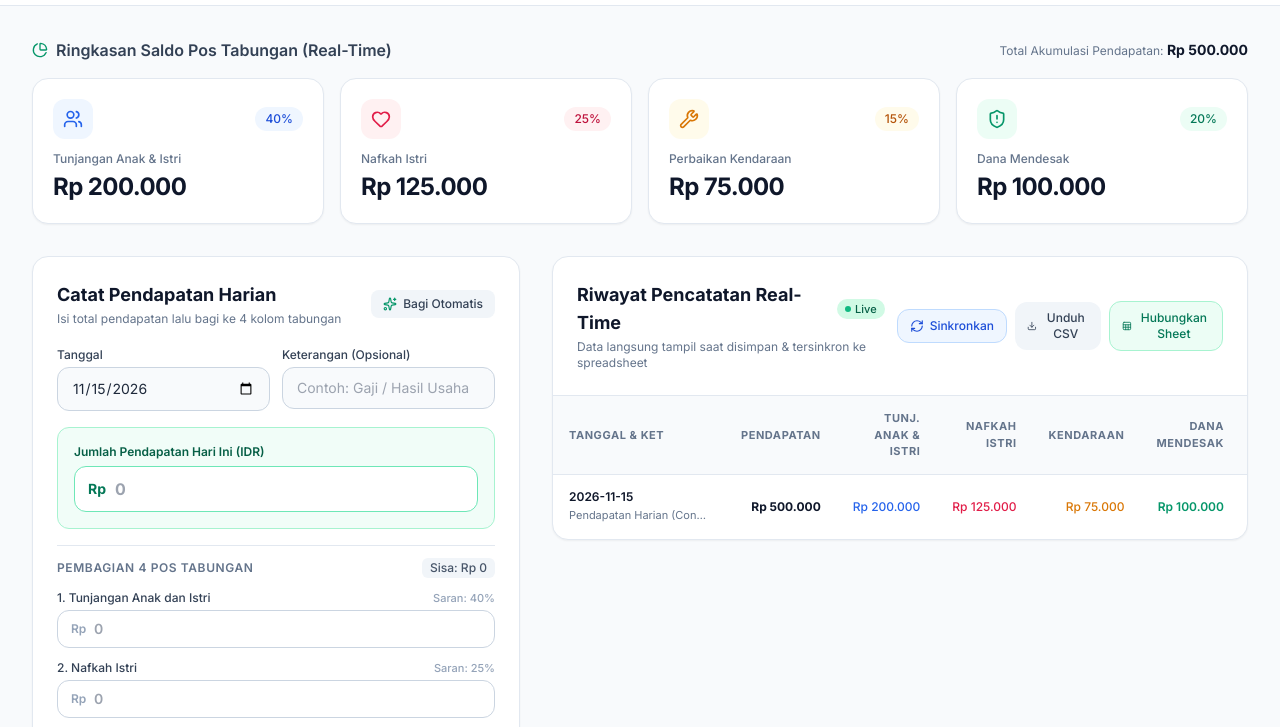
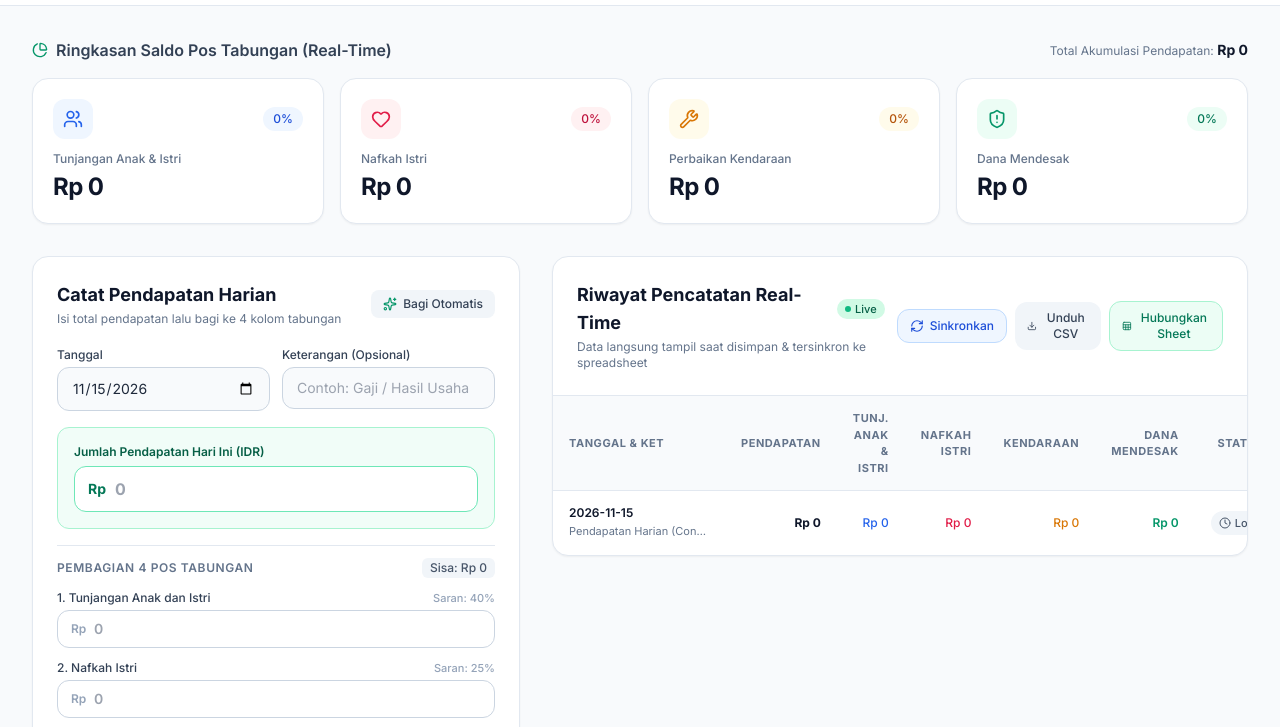
Before and after one commit to Aquestbiz/Keuangan, a plain HTML site: page index.html in a window 1280 px wide. Shown: the part 59-786 px from the top of the page. Drawn offline with nearby package versions, Linux system fonts and the light colour scheme.

Commit message:
Reset financial values to zero in index.html

```diff
--- a/index.html
+++ b/index.html
@@ -505,11 +505,11 @@ function doGet(e) {
                 id: 'demo-1',
                 tanggal: new Date().toISOString().split('T')[0],
                 keterangan: 'Pendapatan Harian (Contoh)',
-                pendapatan: 500000,
-                tunjanganAnakIstri: 200000,
-                nafkahIstri: 125000,
-                perbaikanKendaraan: 75000,
-                danaMendesak: 100000,
+                pendapatan: 0,
+                tunjanganAnakIstri: 0,
+                nafkahIstri: 0,
+                perbaikanKendaraan: 0,
+                danaMendesak: 0,
                 synced: false
             }
         ];
```
